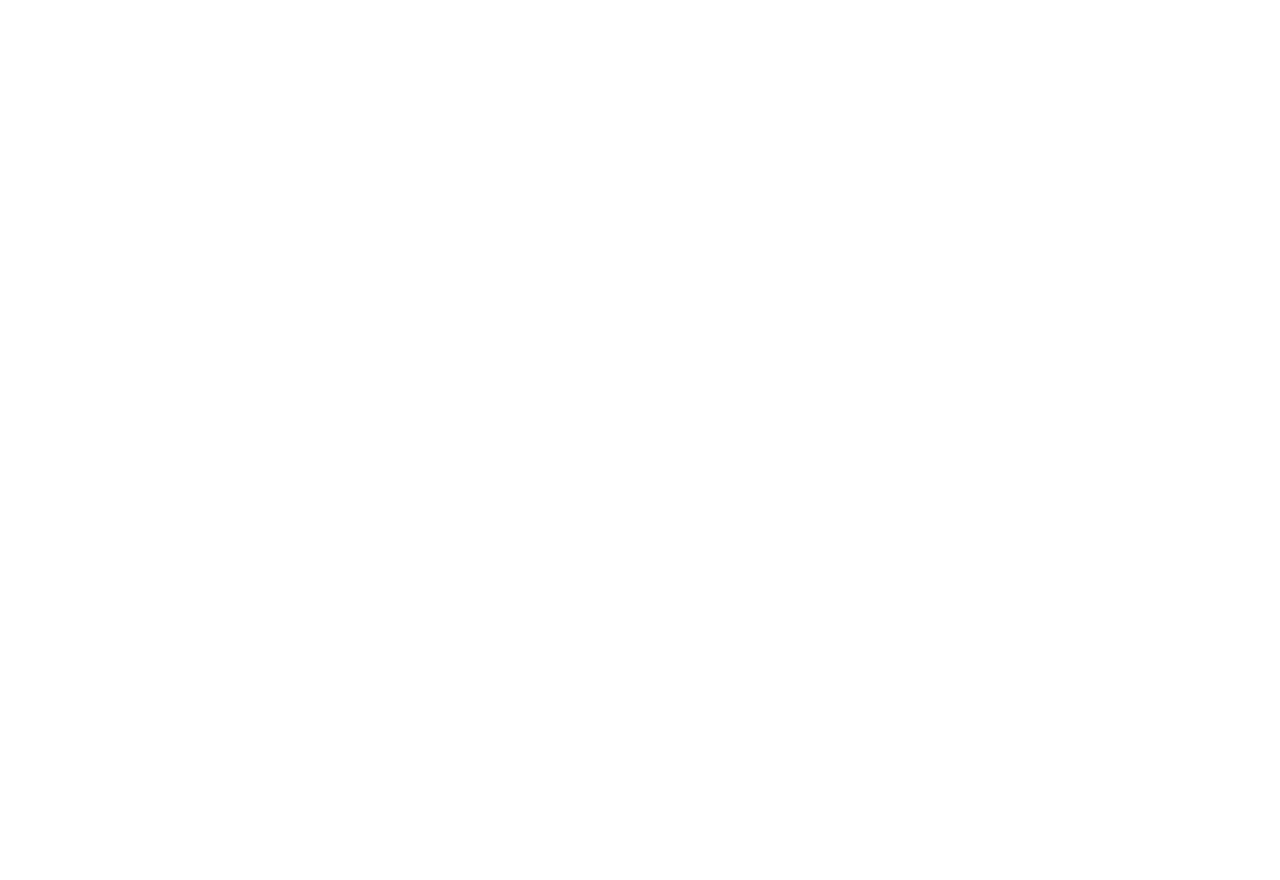
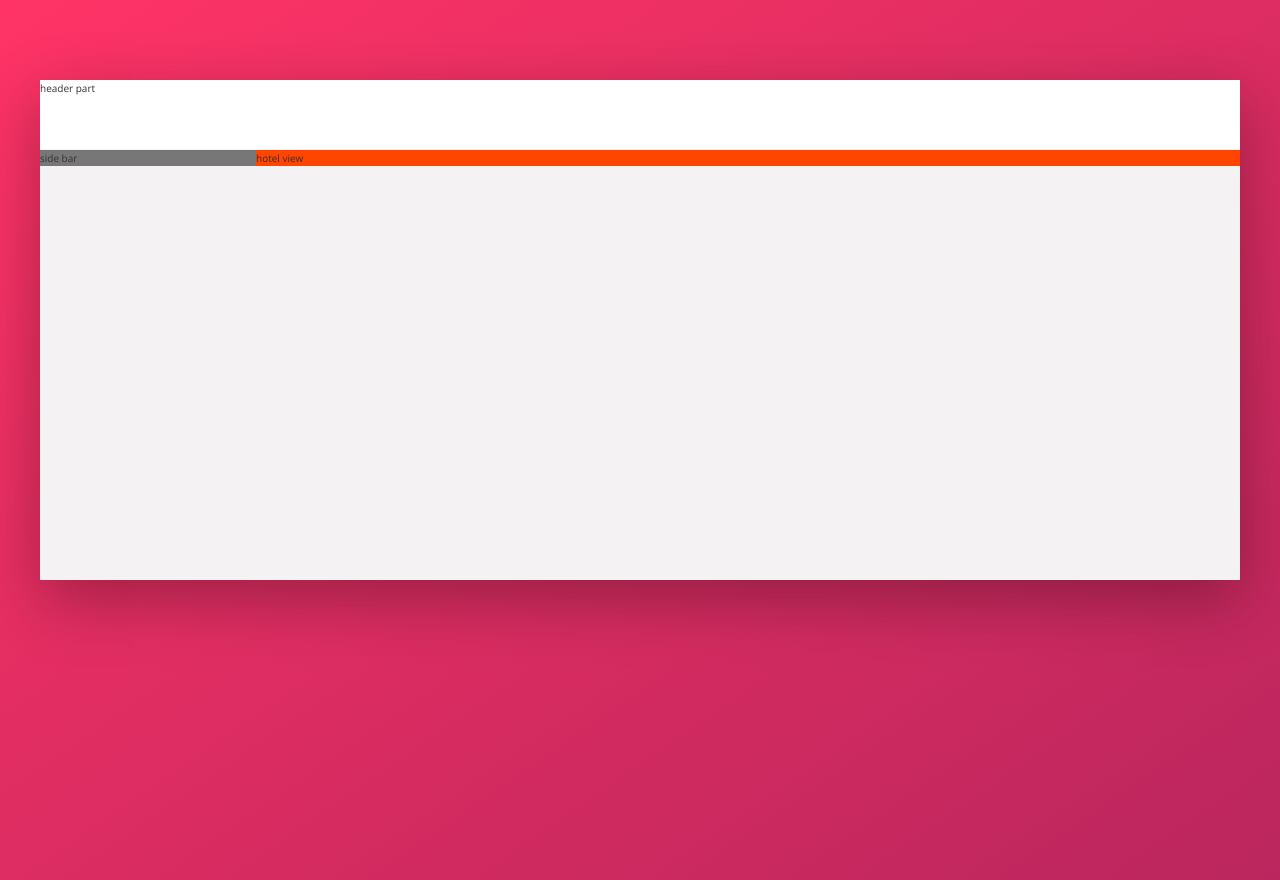
Before and after one commit to jangam-sridhar-reddy/trillo-project-scss-and-flex-box, a website built with webpack: page src/index.html in a window 1280 px wide. Before the commit the page ends 800 px from the top, so only its background shows below. Built offline with nearby package versions, Linux system fonts and the light colour scheme.

Commit message:
project overview layout completed.

```diff
--- /dev/null
+++ b/src/assets/sass/_base.scss
@@ -0,0 +1,40 @@
+:root{
+    --color-primary: #eb2f64;
+    --color-primary-light: #FF3366;
+    --color-primary-dark: #BA265D;
+
+    --color-grey-light-1: #faf9f9;
+    --color-grey-light-2: #f4f2f2;
+    --color-grey-light-3: #f0eeee;
+    --color-grey-light-4: #ccc;
+
+    --color-grey-dark-1: #777;
+    --color-grey-dark-2: #333;
+    --color-grey-dark-3: #999;
+
+    --box-shadw-dark: 0 2rem 6rem rgba(0, 0, 0, 0.3);
+}
+*{
+    margin:0;
+    padding: 0;
+}
+*,
+*::before,
+*::after{
+    box-sizing: inherit;
+}
+html{
+    box-sizing: border-box;
+    font-size: 62.5%; //1rem = 10px, (10px /16px) * 100%  = 62.5%;
+}
+
+body {
+    font-family: "Open Sans", sans-serif;
+    font-weight: 400;
+    line-height: 1.6;
+    background-image: linear-gradient(to right bottom,  var(--color-primary-light), var(--color-primary-dark));
+    background-size: cover;
+    background-repeat: no-repeat;
+    min-height: 100vh;
+    color : var(--color-grey-dark-2);
+}
--- /dev/null
+++ b/src/assets/sass/_layout.scss
@@ -0,0 +1,32 @@
+.container {
+    max-width: 120rem;
+    margin: 8rem auto;
+    background-color: var(--color-grey-light-2);
+    box-shadow: var(--box-shadw-dark);
+
+    min-height: 50rem;
+
+}
+
+.header {
+    height: 7rem;
+    background-color: #ffffff;
+    border-bottom: 1px solid var(--color-grey-light-2);
+}
+
+
+.content {
+    display: flex;
+}
+
+.sidebar {
+    background-color: var(--color-grey-dark-1);
+    flex: 0 0 18%
+}
+
+.hotel-view{
+    background-color: #ffffff;
+    background-color: orangered;
+
+    flex: 1;
+}
--- a/src/assets/sass/main.scss
+++ b/src/assets/sass/main.scss
@@ -1,29 +1,3 @@
-:root{
-    --color-primary: #eb2f64;
-    --color-primary-light: #FF3366;
-    --color-primary-dark: #BA265D;
-
-    --color-grey-light-1: #faf9f9;
-    --color-grey-light-2: #f4f2f2;
-    --color-grey-light-3: #f0eeee;
-    --color-grey-light-4: #ccc;
-
-    --color-grey-dark-1: #777;
-    --color-grey-dark-2: #333;
-    --color-grey-dark-3: #999;
-
-    --box-shadw-dark: 0 2rem 6rem rgba(0, 0, 0, 0.3);
-}
-*{
-    margin:0;
-    padding: 0;
-}
-*,
-*::before,
-*::after{
-    box-sizing: inherit;
-}
-html{
-    box-sizing: border-box;
-    font-size:62.5%; //1rem = 10px, (10px /16px) * 100%  = 62.5%;
-}
+@import "./base";
+@import "./component";
+@import "./layout";
--- a/src/index.html
+++ b/src/index.html
@@ -10,6 +10,18 @@
         <title>trillo &mdash; Your all-in-one booking app</title>
     </head>
     <body>
-
+       <div class="container">
+           <header class="header">
+                header part
+           </header>
+           <div class="content">
+               <nav class="sidebar">
+                side bar
+               </nav>
+               <main class="hotel-view">
+                   hotel view
+               </main>
+           </div>
+       </div>
     </body>
 </html>
```
Also changed, not shown: src/assets/sass/_component.scss (added).
